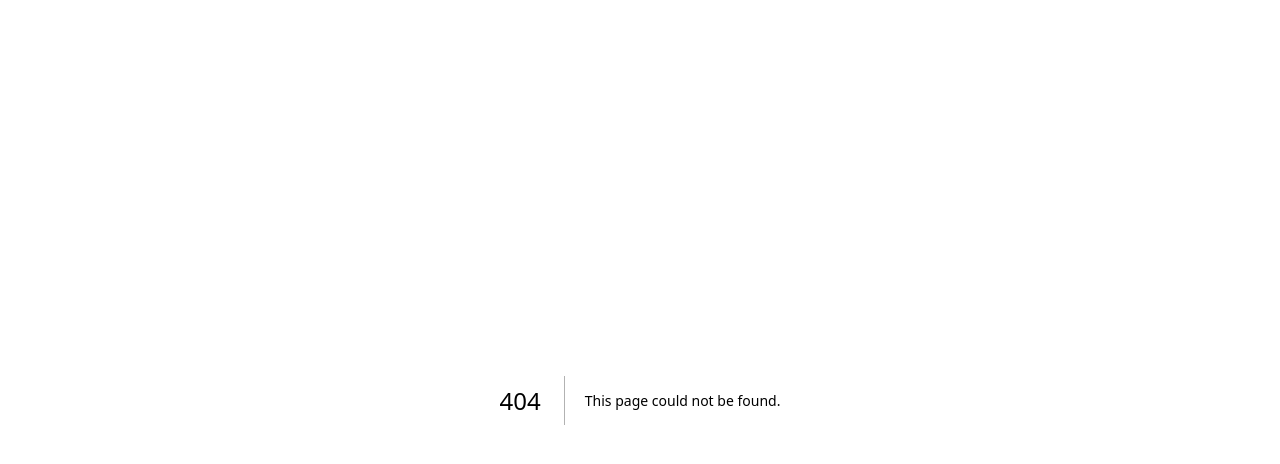
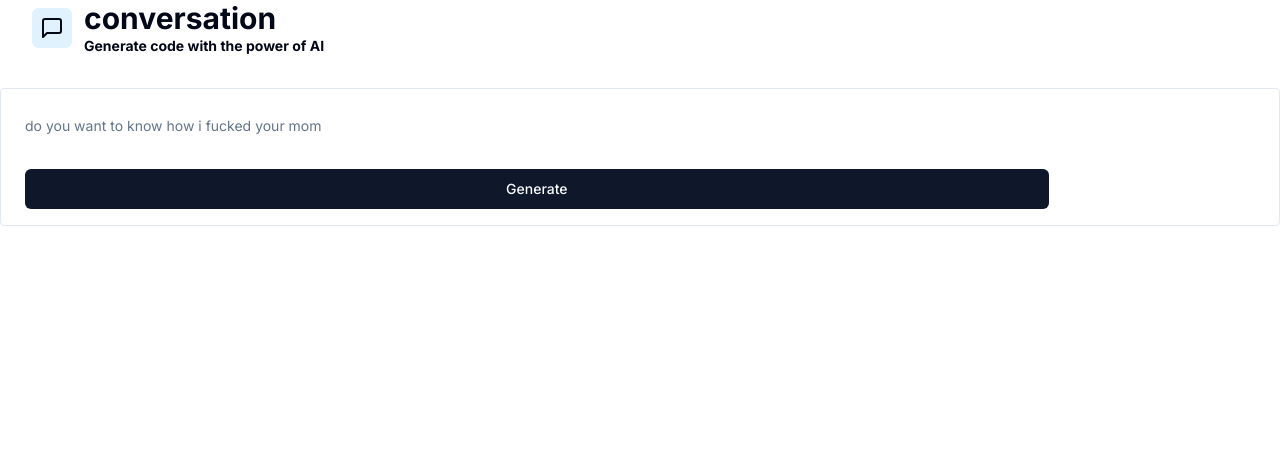
Before and after one commit to tejasjaiswal07/blaze, a Next.js app: page /conversations in a window 1280 px wide. Before the commit this address had no page. Shown: the top 464 px of the page. Built offline with nearby package versions, Linux system fonts and the light colour scheme.

Commit message:
feat: conversation page

```diff
--- /dev/null
+++ b/app/(dashboard)/(routes)/conversations/constant.ts
@@ -0,0 +1,5 @@
+import * as z from 'zod'
+
+export const formSchema = z.object({
+  promt: z.string().min(1, { message: "Please enter a prompt" }),
+})
--- /dev/null
+++ b/app/(dashboard)/(routes)/conversations/page.tsx
@@ -0,0 +1,72 @@
+"use client";
+
+import * as z from "zod";
+import Heading from "@/components/heading";
+import { MessageSquare } from "lucide-react";
+import React from "react";
+import { useForm } from "react-hook-form";
+import { zodResolver } from "@hookform/resolvers/zod";
+import { formSchema } from "./constant";
+import { Form, FormControl, FormField, FormItem } from "@/components/ui/form";
+import { Input } from "@/components/ui/input";
+import {Button} from "@/components/ui/button";
+
+const ConversationPage = () => {
+  const form = useForm<inferType<typeof formSchema>>({
+    resolver: zodResolver(formSchema),
+    defaultValues: { prompt: "" },
+  });
+
+  const isLoading = form.formState.isSubmitting;
+
+  const onSubmit = async (values: inferType<typeof formSchema>) => {
+    console.log(values);
+  };
+
+  return (
+    <div>
+      <Heading
+        title="conversation"
+        description="Generate code with the power of AI"
+        icon={MessageSquare}
+        color="text-blue-700"
+        bgColor="bg-sky-100"
+      />
+
+      <div>
+        <div>
+          <Form {...form}>
+            <form
+              className="space-y-4 rounded border w-full p-4 px-3 md:px-6
+            focus-within:shadow-sm grid grid-cols-12 gap-2"
+              onSubmit={form.handleSubmit(onSubmit)}
+            >
+              <FormField
+                name="Prompt"
+                render={({ field }) => (
+                  <FormItem className="col-span-12 lg:col-span-10">
+                    <FormControl className="m-0 p-0">
+                      <Input
+                        disabled={isLoading}
+                        placeholder={
+                          "do you want to know how i fucked your mom"
+                        }
+                        {...field}
+                        className="border-0 outline-none focus-visible:ring-0 focus-visible:ring-transparent"
+                      />
+                    </FormControl>
+                  </FormItem>
+                )}
+              />
+              <Button className="col-span-12 lg:col-span-10 w-full" disabled= {isLoading}>
+                Generate
+              </Button>
+            </form>
+          </Form>
+        </div>
+      </div>
+    </div>
+  );
+};
+
+export default ConversationPage;
--- a/app/(dashboard)/(routes)/dashboard/layout.tsx
+++ b/app/(dashboard)/(routes)/dashboard/layout.tsx
@@ -1,14 +1,13 @@
 import Navbar from "@/components/navbar";
 import Sidebar from "@/components/sidebar";
 
-import React, { ReactNode } from 'react';
+import React, { ReactNode } from "react";
 
 const DashboardLayout = ({ children }: { children: ReactNode }) => {
   return (
     <div className="h-full relative">
       <div className="h-full hidden md:flex md:w-72 md:flex-col md:fixed md:inset-y-0 z-[80] bg-gray-900">
         <div className="text-white  text-4xl">
-
           <Sidebar />
         </div>
       </div>
--- a/app/(dashboard)/(routes)/dashboard/page.tsx
+++ b/app/(dashboard)/(routes)/dashboard/page.tsx
@@ -1,11 +1,26 @@
 "use client";
 import { useRouter } from "next/navigation";
 import { Card } from "@/components/ui/card";
-import { ArrowLeft, ArrowRight, Code, ImageIcon, Music, VideoIcon } from "lucide-react";
+import {
+  ArrowLeft,
+  ArrowRight,
+  Code,
+  ImageIcon,
+  Music,
+  VideoIcon,
+} from "lucide-react";
 import React from "react";
 import { cn } from "@/lib/utils";
 
 const tools = [
+  {
+    title: "Conversation",
+    description: "Generate code with the power of AI",
+    icon: Code,
+    color: "text-blue-700",
+    href: "/conversations",
+    bgColor: "bg-blue-100",
+  },
   {
     title: "Video Generation",
     description: "Generate videos with the power of AI",
@@ -41,7 +56,6 @@
 ];
 
 const page = () => {
-
   const router = useRouter();
   return (
     <div>
@@ -56,7 +70,7 @@
         <div className="px-4 md:px-20 lg:px-32 space-y-4">
           {tools.map((tool) => (
             <Card
-            onClick={() => router.push(tool.href)}
+              onClick={() => router.push(tool.href)}
               key={tool.href}
               className="p-4 border-black/5 flex items-center justify-between hover:shadow-md transition curser-pointer"
             >
--- a/app/globals.css
+++ b/app/globals.css
@@ -4,11 +4,9 @@
 
 html,
 body,
-  :root{
-
-    height : 100%;
+:root {
+  height: 100%;
 }
-
 @layer base {
   :root {
     --background: 0 0% 100%;
--- /dev/null
+++ b/components/heading.tsx
@@ -0,0 +1,36 @@
+import { LucideIcon } from "lucide-react";
+import { cn } from "@/lib/utils";
+import React from "react";
+interface HeadingProps {
+  title: string;
+  description: string;
+  icon: LucideIcon;
+  iconColor?: string;
+  color?: string;
+  bgColor?: string;
+}
+
+const Heading = ({
+  title,
+  description,
+  icon: Icon,
+  iconColor,
+  color,
+  bgColor,
+}: HeadingProps) => {
+  return (
+    <>
+      <div className=" px-4 lg:px-8 flex items-center gap-x-3 mb-8">
+        <div className={cn("p-2 w-fit rounded-md", bgColor)}>
+          <Icon className={("h-10 w-10", iconColor)} />
+        </div>
+        <div className="text-3xl font-bold">
+          <h2> {title}</h2>
+          <p className="text-sm test-muted-foreground">{description}</p>
+        </div>
+      </div>
+    </>
+  );
+};
+
+export default Heading;
--- /dev/null
+++ b/components/ui/form.tsx
@@ -0,0 +1,176 @@
+import * as React from "react"
+import * as LabelPrimitive from "@radix-ui/react-label"
+import { Slot } from "@radix-ui/react-slot"
+import {
+  Controller,
+  ControllerProps,
+  FieldPath,
+  FieldValues,
+  FormProvider,
+  useFormContext,
+} from "react-hook-form"
+
+import { cn } from "@/lib/utils"
+import { Label } from "@/components/ui/label"
+
+const Form = FormProvider
+
+type FormFieldContextValue<
+  TFieldValues extends FieldValues = FieldValues,
+  TName extends FieldPath<TFieldValues> = FieldPath<TFieldValues>
+> = {
+  name: TName
+}
+
+const FormFieldContext = React.createContext<FormFieldContextValue>(
+  {} as FormFieldContextValue
+)
+
+const FormField = <
+  TFieldValues extends FieldValues = FieldValues,
+  TName extends FieldPath<TFieldValues> = FieldPath<TFieldValues>
+>({
+  ...props
+}: ControllerProps<TFieldValues, TName>) => {
+  return (
+    <FormFieldContext.Provider value={{ name: props.name }}>
+      <Controller {...props} />
+    </FormFieldContext.Provider>
+  )
+}
+
+const useFormField = () => {
+  const fieldContext = React.useContext(FormFieldContext)
+  const itemContext = React.useContext(FormItemContext)
+  const { getFieldState, formState } = useFormContext()
+
+  const fieldState = getFieldState(fieldContext.name, formState)
+
+  if (!fieldContext) {
+    throw new Error("useFormField should be used within <FormField>")
+  }
+
+  const { id } = itemContext
+
+  return {
+    id,
+    name: fieldContext.name,
+    formItemId: `${id}-form-item`,
+    formDescriptionId: `${id}-form-item-description`,
+    formMessageId: `${id}-form-item-message`,
+    ...fieldState,
+  }
+}
+
+type FormItemContextValue = {
+  id: string
+}
+
+const FormItemContext = React.createContext<FormItemContextValue>(
+  {} as FormItemContextValue
+)
+
+const FormItem = React.forwardRef<
+  HTMLDivElement,
+  React.HTMLAttributes<HTMLDivElement>
+>(({ className, ...props }, ref) => {
+  const id = React.useId()
+
+  return (
+    <FormItemContext.Provider value={{ id }}>
+      <div ref={ref} className={cn("space-y-2", className)} {...props} />
+    </FormItemContext.Provider>
+  )
+})
+FormItem.displayName = "FormItem"
+
+const FormLabel = React.forwardRef<
+  React.ElementRef<typeof LabelPrimitive.Root>,
+  React.ComponentPropsWithoutRef<typeof LabelPrimitive.Root>
+>(({ className, ...props }, ref) => {
+  const { error, formItemId } = useFormField()
+
+  return (
+    <Label
+      ref={ref}
+      className={cn(error && "text-destructive", className)}
+      htmlFor={formItemId}
+      {...props}
+    />
+  )
+})
+FormLabel.displayName = "FormLabel"
+
+const FormControl = React.forwardRef<
+  React.ElementRef<typeof Slot>,
+  React.ComponentPropsWithoutRef<typeof Slot>
+>(({ ...props }, ref) => {
+  const { error, formItemId, formDescriptionId, formMessageId } = useFormField()
+
+  return (
+    <Slot
+      ref={ref}
+      id={formItemId}
+      aria-describedby={
+        !error
+          ? `${formDescriptionId}`
+          : `${formDescriptionId} ${formMessageId}`
+      }
+      aria-invalid={!!error}
+      {...props}
+    />
+  )
+})
+FormControl.displayName = "FormControl"
+
+const FormDescription = React.forwardRef<
+  HTMLParagraphElement,
+  React.HTMLAttributes<HTMLParagraphElement>
+>(({ className, ...props }, ref) => {
+  const { formDescriptionId } = useFormField()
+
+  return (
+    <p
+      ref={ref}
+      id={formDescriptionId}
+      className={cn("text-sm text-muted-foreground", className)}
+      {...props}
+    />
+  )
+})
+FormDescription.displayName = "FormDescription"
+
+const FormMessage = React.forwardRef<
+  HTMLParagraphElement,
+  React.HTMLAttributes<HTMLParagraphElement>
+>(({ className, children, ...props }, ref) => {
+  const { error, formMessageId } = useFormField()
+  const body = error ? String(error?.message) : children
+
+  if (!body) {
+    return null
+  }
+
+  return (
+    <p
+      ref={ref}
+      id={formMessageId}
+      className={cn("text-sm font-medium text-destructive", className)}
+      {...props}
+    >
+      {body}
+    </p>
+  )
+})
+FormMessage.displayName = "FormMessage"
+
+export {
+  useFormField,
+  Form,
+  FormItem,
+  FormLabel,
+  FormControl,
+  FormDescription,
+  FormMessage,
+  FormField,
+}
--- /dev/null
+++ b/components/ui/input.tsx
@@ -0,0 +1,25 @@
+import * as React from "react"
+
+import { cn } from "@/lib/utils"
+
+export interface InputProps
+  extends React.InputHTMLAttributes<HTMLInputElement> {}
+
+const Input = React.forwardRef<HTMLInputElement, InputProps>(
+  ({ className, type, ...props }, ref) => {
+    return (
+      <input
+        type={type}
+        className={cn(
+          "flex h-10 w-full rounded-md border border-input bg-background px-3 py-2 text-sm ring-offset-background file:border-0 file:bg-transparent file:text-sm file:font-medium placeholder:text-muted-foreground focus-visible:outline-none focus-visible:ring-2 focus-visible:ring-ring focus-visible:ring-offset-2 disabled:cursor-not-allowed disabled:opacity-50",
+          className
+        )}
+        ref={ref}
+        {...props}
+      />
+    )
+  }
+)
+Input.displayName = "Input"
+
+export { Input }
--- /dev/null
+++ b/components/ui/label.tsx
@@ -0,0 +1,26 @@
+"use client"
+
+import * as React from "react"
+import * as LabelPrimitive from "@radix-ui/react-label"
+import { cva, type VariantProps } from "class-variance-authority"
+
+import { cn } from "@/lib/utils"
+
+const labelVariants = cva(
+  "text-sm font-medium leading-none peer-disabled:cursor-not-allowed peer-disabled:opacity-70"
+)
+
+const Label = React.forwardRef<
+  React.ElementRef<typeof LabelPrimitive.Root>,
+  React.ComponentPropsWithoutRef<typeof LabelPrimitive.Root> &
+    VariantProps<typeof labelVariants>
+>(({ className, ...props }, ref) => (
+  <LabelPrimitive.Root
+    ref={ref}
+    className={cn(labelVariants(), className)}
+    {...props}
+  />
+))
+Label.displayName = LabelPrimitive.Root.displayName
+
+export { Label }
--- a/package.json
+++ b/package.json
@@ -10,7 +10,9 @@
   },
   "dependencies": {
     "@clerk/nextjs": "^4.29.12",
+    "@hookform/resolvers": "^3.3.4",
     "@radix-ui/react-dialog": "^1.0.5",
+    "@radix-ui/react-label": "^2.0.2",
     "@radix-ui/react-slot": "^1.0.2",
     "class-variance-authority": "^0.7.0",
     "clsx": "^2.1.0",
@@ -18,8 +20,10 @@
     "next": "14.2.1",
     "react": "^18",
     "react-dom": "^18",
+    "react-hook-form": "^7.51.3",
     "tailwind-merge": "^2.2.2",
-    "tailwindcss-animate": "^1.0.7"
+    "tailwindcss-animate": "^1.0.7",
+    "zod": "^3.22.4"
   },
   "devDependencies": {
     "@types/node": "^20",
```
Also changed, not shown: 1 other file (tests, documents, lock files or other folders). Lines whose indentation alone changed are shown as unchanged.
